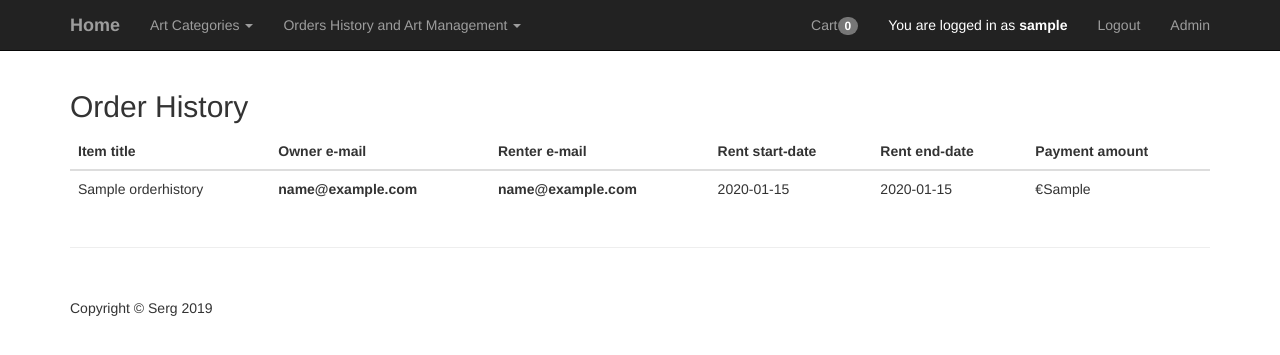
After one commit to salozher/webshop_test1, a Django app: page /orderhistory/ in a window 1280 px wide. The commit adds this page. Shown: the top 355 px of the page. Run offline with Django 3.2, Linux system fonts and the light colour scheme; a user stored in the database is signed in; tables that the repository leaves empty hold one stand-in row (values such as "Sample post"); some libraries are stand-ins or nearby versions.

Commit message:
OrderHistory model, view and template are implemented

```diff
--- a/rentshop/admin.py
+++ b/rentshop/admin.py
@@ -5,7 +5,7 @@ from django import forms
 from django.contrib.auth.models import Group
 from django.contrib.auth.admin import UserAdmin as BaseUserAdmin
 from django.contrib.auth.forms import ReadOnlyPasswordHashField
-from .models import MyUser, Art, Category, Order
+from .models import MyUser, Art, Category, Order, OrderHistory
 
 
 class UserCreationForm(forms.ModelForm):
@@ -88,3 +88,4 @@ admin.site.unregister(Group)
 
 admin.site.register([CartItem, Cart])
 admin.site.register(Order)
+admin.site.register(OrderHistory)
--- a/rentshop/models.py
+++ b/rentshop/models.py
@@ -233,3 +233,16 @@ def pre_save_order_id(sender, instance, *args, **kwargs):
 
 
 pre_save.connect(pre_save_order_id, sender=Order)
+
+
+class OrderHistory(models.Model):
+    item_title = models.CharField(max_length=100)
+    slug = models.CharField(max_length=20)
+    owner_email = models.CharField(max_length=100)
+    temp_owner_email = models.CharField(max_length=100)
+    rent_start_date = models.CharField(max_length=10)
+    rent_end_date = models.CharField(max_length=10)
+    payment_amount = models.CharField(max_length=10)
+
+    def __str__(self):
+        return self.item_title
--- a/rentshop/templates/base.html
+++ b/rentshop/templates/base.html
@@ -48,25 +48,37 @@
                         </ul>
                     </li>
                 {% endif %}
+
+                <li class="dropdown">
+                    <a href="#" class="dropdown-toggle" data-toggle="dropdown" role="button" aria-haspopup="true"
+                       aria-expanded="false">Orders History{% if user.is_employee %} and Art Management {% endif %}<span class="caret"></span></a>
+                    <ul class="dropdown-menu">
+                        <li>
+                            <a href="{% url 'order_history' %}">Orders History</a>
+                        </li>
                         {% if user.is_employee %}
                         <li class="nav-item">
-                        <a class="nav-link" href="{% url 'class_art_list_in_use' %}">Your Art objects currently in
+                            <a class="nav-link" href="{% url 'class_art_list_in_use' %}">Art objects currently in
                                 rent</a>
                         </li>
+
                         <li class="nav-item">
                             <a class="nav-link" href="{% url 'class_art_list' %}">Manage your Art objects</a>
                         </li>
-                    {#                {% elif user.is_student %}#}
-                    {#                    <li class="nav-item">#}
-                    {#                        <a class="nav-link" href="{% url 'class_art_list' %}">List of available Art objects for rent</a>#}
-                    {#                    </li>#}
+                        {% endif %}
+                    </ul>
+                </li>
 
-                {% endif %}
+
+
+
+
 
             </ul>
 
             {% if user.is_authenticated %}
                 <ul class="nav navbar-nav navbar-right">
+
                     <li><a href="{% url "cart" %}">Cart<span class='badge' id="cart_count">{{ cart.items.count }}</span></a>
                     </li>
                     <li>
@@ -75,6 +87,7 @@
                         </a>
 
                     </li>
+
                     <li><a href="{% url 'remove_all_and_logout' %}">Logout</a></li>
                     <li><a href="{% url 'admin:index' %}">Admin</a></li>
 
--- a/rentshop/templates/cart.html
+++ b/rentshop/templates/cart.html
@@ -3,9 +3,10 @@
 {% load static %}
 
 {% block content %}
-    <h3 class="text-center">Your cart</h3>
+    <h2 class="text-center">Your cart</h2>
     <br>
-    <table class="table">
+    <table class="table mb-md-3">
+        <thead>
         <tr>
             <td class="text-center">Art Object</td>
             <td class="text-center">Price/p.month</td>
@@ -13,6 +14,7 @@
             <td class="text-center">Price</td>
             <td class="text-center"></td>
         </tr>
+        </thead>
         {% for item in cart.items.all %}
             <tr class="cart-item-{{ item.product.id }}" item="{{ item.product.title }}">
 
--- /dev/null
+++ b/rentshop/templates/order_history.html
@@ -0,0 +1,41 @@
+{% extends 'base.html' %}
+
+{% block content %}
+
+    {% block content_header %}
+        <h2>Order History</h2>
+    {% endblock %}
+
+    <table class="table mb-0">
+        <thead>
+        <tr>
+            <th>Item title</th>
+            {% if user.is_student %}
+                <th>Owner e-mail</th>
+            {% endif %}
+            {% if user.is_employee %}
+                <th>Renter e-mail</th>
+            {% endif %}
+            <th>Rent start-date</th>
+            <th>Rent end-date</th>
+            <th>Payment amount</th>
+        </tr>
+        </thead>
+        <tbody>
+        {% for order in orders %}
+            <tr>
+                <td>{{ order.item_title }}</td>
+                {% if user.is_student %}
+                    <th>{{ order.owner_email }}</th>
+                {% endif %}
+                {% if user.is_employee %}
+                    <th>{{ order.temp_owner_email }}</th>
+                {% endif %}
+                <td>{{ order.rent_start_date }}</td>
+                <td>{{ order.rent_end_date }}</td>
+                <td>€{{ order.payment_amount }}</td>
+            </tr>
+        {% endfor %}
+        </tbody>
+    </table>
+{% endblock %}
--- a/rentshop/urls.py
+++ b/rentshop/urls.py
@@ -15,7 +15,8 @@ from rentshop.views import (
     remove_from_cart_all_view,
     return_art, change_rent_period,
     make_order, complete_order,
-    sendmail
+    sendmail,
+    order_history
 )
 
 urlpatterns = [
@@ -37,6 +38,8 @@ urlpatterns = [
     path('makeorder/', make_order, name='make_order'),
     path('complete_order/', complete_order, name='complete_order'),
 
+    path('orderhistory/', order_history, name='order_history'),
+
     path('add_to_cart/', add_to_cart_view, name='add_to_cart'),
     path('remove_from_cart/', remove_from_cart_view, name='remove_from_cart'),
     path('remove_all_and_logout/', remove_from_cart_all_view, name='remove_all_and_logout'),
--- a/rentshop/views.py
+++ b/rentshop/views.py
@@ -3,7 +3,7 @@ from decimal import Decimal
 from django.urls import reverse_lazy, reverse
 from django.http import HttpResponseRedirect, JsonResponse
 from django.contrib.auth.views import LogoutView
-from .models import Category, Art, CartItem, Cart, MyUser
+from .models import Category, Art, CartItem, Cart, MyUser, OrderHistory
 from .forms import ArtObjectForm
 from django.views.generic import TemplateView, ListView, CreateView, DetailView
 from datetime import *
@@ -16,6 +16,8 @@ from django.core.mail import send_mail, send_mass_mail
 from django.http import HttpResponse
 from blockcypher import get_address_overview, get_address_details
 from blockchain import blockexplorer, exchangerates
+from dateutil.relativedelta import *
+from datetime import date
 
 
 def home_view(request):
@@ -413,7 +415,10 @@ def make_order(request):
     }
     return render(request, 'order.html', context)
 
-
+def rent_enddate_calculator(period_month):
+    start_date = date.today()
+    end_date = start_date+relativedelta(months= +period_month)
+    return end_date
 
 def complete_order(request):
     # user = MyUser.objects.get(crypto_wallet=pk)
@@ -431,25 +436,34 @@ def complete_order(request):
         order_period = str(ordered_item.rent_length)
         renter_email = user.email
         renter_name = user.username
+        order = OrderHistory()
+        order.item_title = product.title
+        order.slug = product.slug
+        order.owner_email = owner_email
+        order.temp_owner_email = renter_email
+        order.rent_start_date = date.today()
+        order.rent_end_date = rent_enddate_calculator(int(order_period))
+        order.payment_amount = price_to_pay
+        order.save()
 
-        mailinglist = ()
-        message_to_student = ("Sergiy's ArtShop item ordered: " + product_title,
-                              "Thank you for ordering an art object " + product_title + " from " +
-                              ordered_item_owner + "! You can contact the owner by email: " +
-                              owner_email + " to arrange the item delivery to you.",
-                              'SergiyRentShop@gmail.com', [renter_email],)
-
-        message_to_owner = ("Sergiy's ArtShop: Your item " + product_title + " is ordered!",
-                            "Sergiy's ArtShop: Your item " + product_title + " is ordered by " +
-                            renter_name + " for a period of " + order_period + " month! The price amount of $" +
-                            price_to_pay + " is transferred to your BTC wallet. Please contact renting person by following email " +
-                            renter_email + " to arrange the item delivery.",
-                            "SergiyRentShop@gmail.com", [owner_email],)
-        mailinglist = mailinglist + (message_to_student, message_to_owner,)
-
-        send_mass_mail(mailinglist, fail_silently=False)
-    return HttpResponse('Mail successfully sent')
-# return HttpResponseRedirect('/cart')
+        # mailinglist = ()
+        # message_to_student = ("Sergiy's ArtShop item ordered: " + product_title,
+        #                       "Thank you for ordering an art object " + product_title + " from " +
+        #                       ordered_item_owner + "! You can contact the owner by email: " +
+        #                       owner_email + " to arrange the item delivery to you.",
+        #                       'SergiyRentShop@gmail.com', [renter_email],)
+        #
+        # message_to_owner = ("Sergiy's ArtShop: Your item " + product_title + " is ordered!",
+        #                     "Sergiy's ArtShop: Your item " + product_title + " is ordered by " +
+        #                     renter_name + " for a period of " + order_period + " month! The price amount of $" +
+        #                     price_to_pay + " is transferred to your BTC wallet. Please contact renting person by following email " +
+        #                     renter_email + " to arrange the item delivery.",
+        #                     "SergiyRentShop@gmail.com", [owner_email],)
+        # mailinglist = mailinglist + (message_to_student, message_to_owner,)
+        #
+        # send_mass_mail(mailinglist, fail_silently=False)
+    # return HttpResponse('Mail successfully sent')
+    return HttpResponseRedirect('/orderhistory')
 
 
 def sendmail(request):
@@ -463,3 +477,32 @@ def sendmail(request):
     )
 
     return HttpResponse('Mail successfully sent')
+
+
+
+def order_history(request):
+    request = request
+    current_user = MyUser.objects.get(username=request.user.username)
+
+    categories = Category.objects.all()
+    if(current_user.is_student):
+        orders = OrderHistory.objects.all().filter(temp_owner_email=current_user.email)
+    else:
+        orders = OrderHistory.objects.all().filter(owner_email=current_user.email)
+    try:
+        cart_id = request.session['cart_id']
+        cart = Cart.objects.get(id=cart_id)
+        request.session['total'] = cart.items.count()
+    except:
+        cart = Cart()
+        cart.save()
+        cart_id = cart.id
+        request.session['cart_id'] = cart_id
+
+
+    context = {
+        'cart': cart,
+        'categories': categories,
+        'orders': orders,
+    }
+    return render(request, 'order_history.html', context)
```
Also changed, not shown: rentshop/migrations/0009_auto_20191111_1648.py (added), rentshop/migrations/0010_auto_20191111_1650.py (added). Lines whose indentation alone changed are shown as unchanged.
